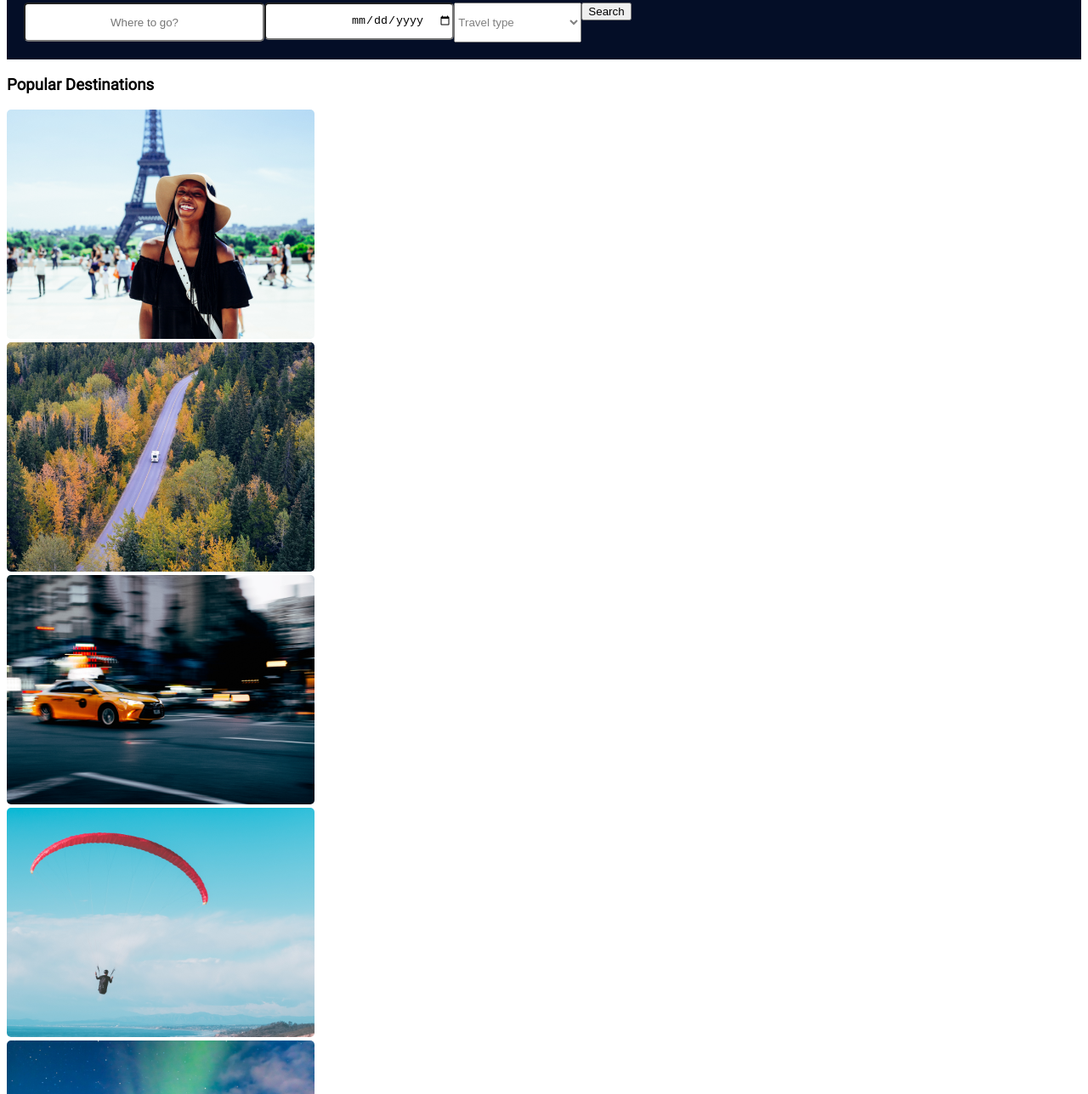
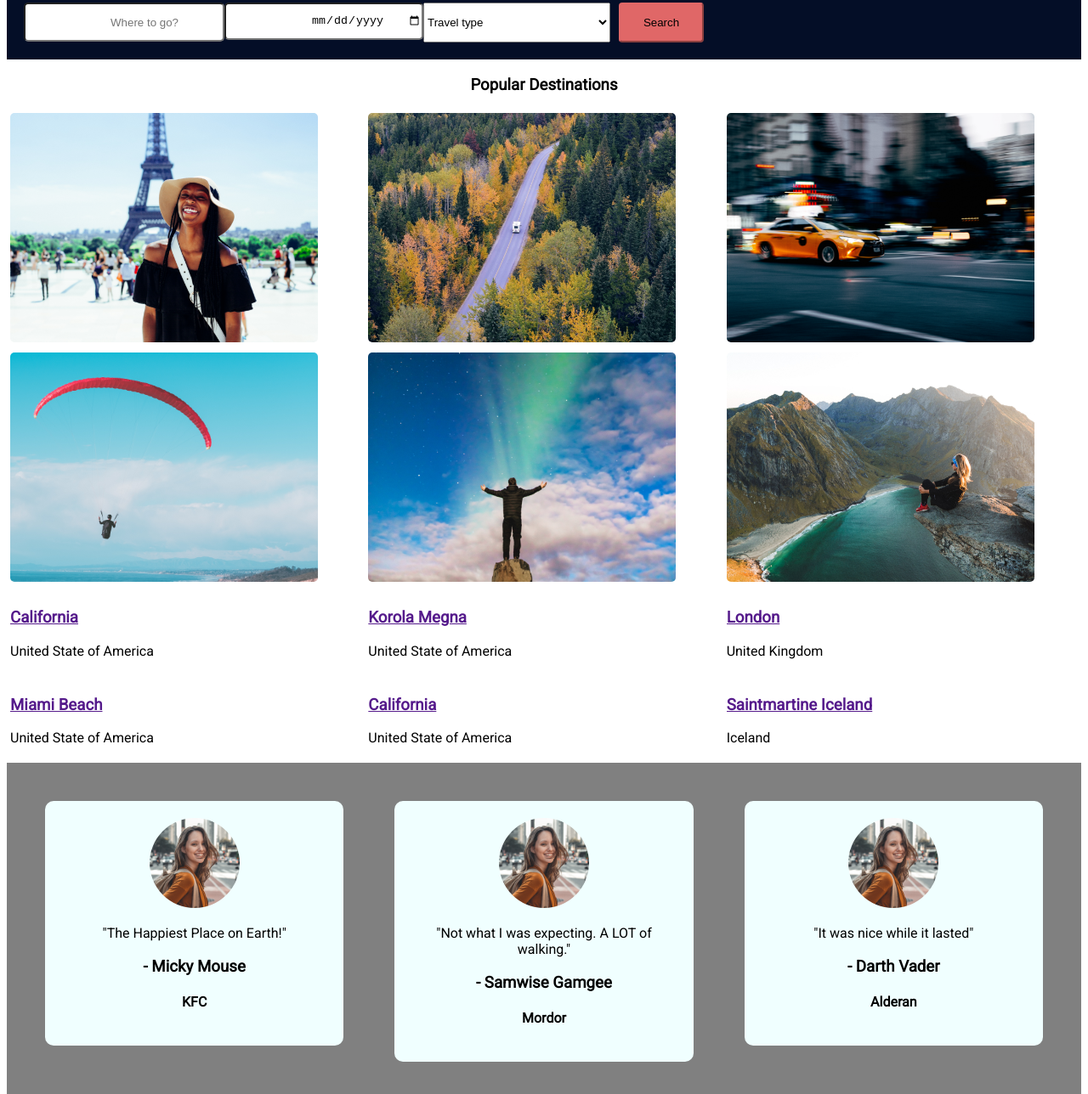
Before and after one commit to Lewish1998/W3D2, a plain HTML site: page index.html in a window 1280 px wide. Shown: the part 296-1584 px from the top of the page at 85% size. Drawn offline with Linux system fonts and the light colour scheme.

Commit message:
(semi) complete

```diff
--- a/style.css
+++ b/style.css
@@ -46,6 +46,7 @@ nav > ul > li {
   font-size: 20px;
   font-style:normal;
   margin-right: 30px;
+  list-style: none;
 }
 /* Now it's time for the navigation links */
 /* Create a CSS block that targets all of the <li> elements that are children of the <nav> element */
@@ -97,10 +98,9 @@ nav > ul > li > a:hover {
 /* display horizontally. The easiest way to make a group of elements horizontal is to use flexbox */
 /* Create a block that targets the search-form class and give it a display of flex */
 
-.input-field[type="search"]{
+.input-field input{
   appearance: none;
-  /* width: 200px; */
-  /* ?????????????? */
+  width: 130px;
 }
 
 /* Notice that each form input is wrapped in a div */
@@ -110,22 +110,30 @@ nav > ul > li > a:hover {
 
 input {
   height: 40px;
-  /* width:????; */
+  /* width:130px */
   padding-left: 100px;
   border-radius: 5px;
   /* Style the form input elements using width, height, padding-left and border-radius */
 }
 
 .nice-select {
-  width: 150px;
+  width: 220px;
   height: 47px;
-  color:grey;
+  /* color:grey; */
   /* Select elements are not imput elements! Therefore we've given the <select> element it's own class  */
   /* They are notoriously difficult to style with css */
   /* In this case you can use width, height, font-size, color, border and border-radius */
 }
 
 .search-btn {
+  background-color: rgb(224, 103, 103);
+  border-color: rgb(224, 103, 103);
+  border-radius: 4px;
+  height: 47px;
+  width:100px;
+  cursor:help;
+  margin-left: 10px;
+
   /* Buttons are probably the most fun to style! The border-radius and cursor properties can quickly make a button look good */
   /* Style the search button using the following properties: */
   /*
@@ -141,11 +149,14 @@ input {
 }
 
 .container {
+  display: grid;
+  justify-content: center;
   /* The destinations are enclosed in an article element that we want to make a grid */
   /* Set the display property to 'grid' and justify the content */
 }
 
 .row {
+  grid-template-columns: 3fr 3fr 3fr;
   /* The row of the grid has 3 columns which should be the same width and roughly a third of the available space */
   /* Use the grid-template-columns property to set each column to 30% */
   /* You can experiment with different units for the width values */
@@ -153,11 +164,15 @@ input {
 }
 
 .section-title {
+  display: flex;
+  justify-content: center;
   /* The <div> with class section-title contains an <h3> child which we want to center */
   /* The easiest way to center child elements is to set the display property to 'flex' and justify the content */
 }
 
 .single-destination {
+  margin: 4px;
+  overflow: hidden;
   /* Use the margin property to make some space between the destinations */
   /* Set the overflow to 'hidden' */
   /* The overflow CSS shorthand property sets the desired behaviour for an element's overflow
@@ -165,21 +180,42 @@ input {
 }
 
 img {
+  max-width: 100%;
   /* Set the max-width property to 100% */
 }
 
 /* Let's take the training wheels off. Finish off the page by adding styles to the remaining blocks */
 
 .testimonial-area {
-  /* Write your code here */
+  /* background-color: grey;
+  padding: 15px;
+  display: grid;
+  border: solid black;
+  border-radius: 10px; */
+  background-color: gray;
+  padding: 15px;
+
 }
 
-.single-testmonial{
-  /* Write your code here */
+.single-testmonial {
+  background-color:azure;
+  /* border: black 5px solid; */
+  border-radius: 10px;
+  margin: 30px;
+  padding: 20px;
+  text-align: center;
+
 }
 
 .footer {
-  /* Write your code here */
+  background-color:rgb(4, 4, 65);
+  color: #fff;
+  padding: 10px;
+}
+
+.footer a {
+  color: #fff;
+  text-decoration: none;
 }
 
 .footer-widget p {
```
Also changed, not shown: index.html (+11 -0 lines).
